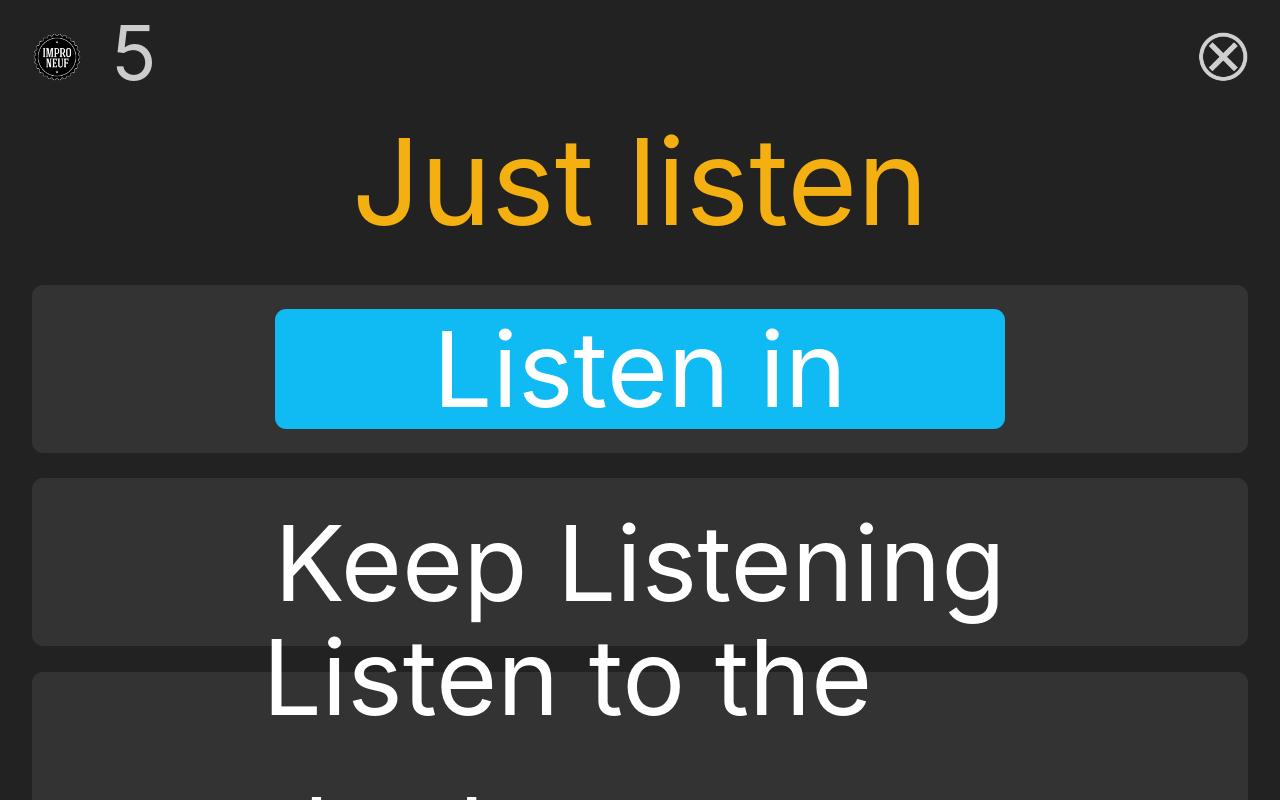
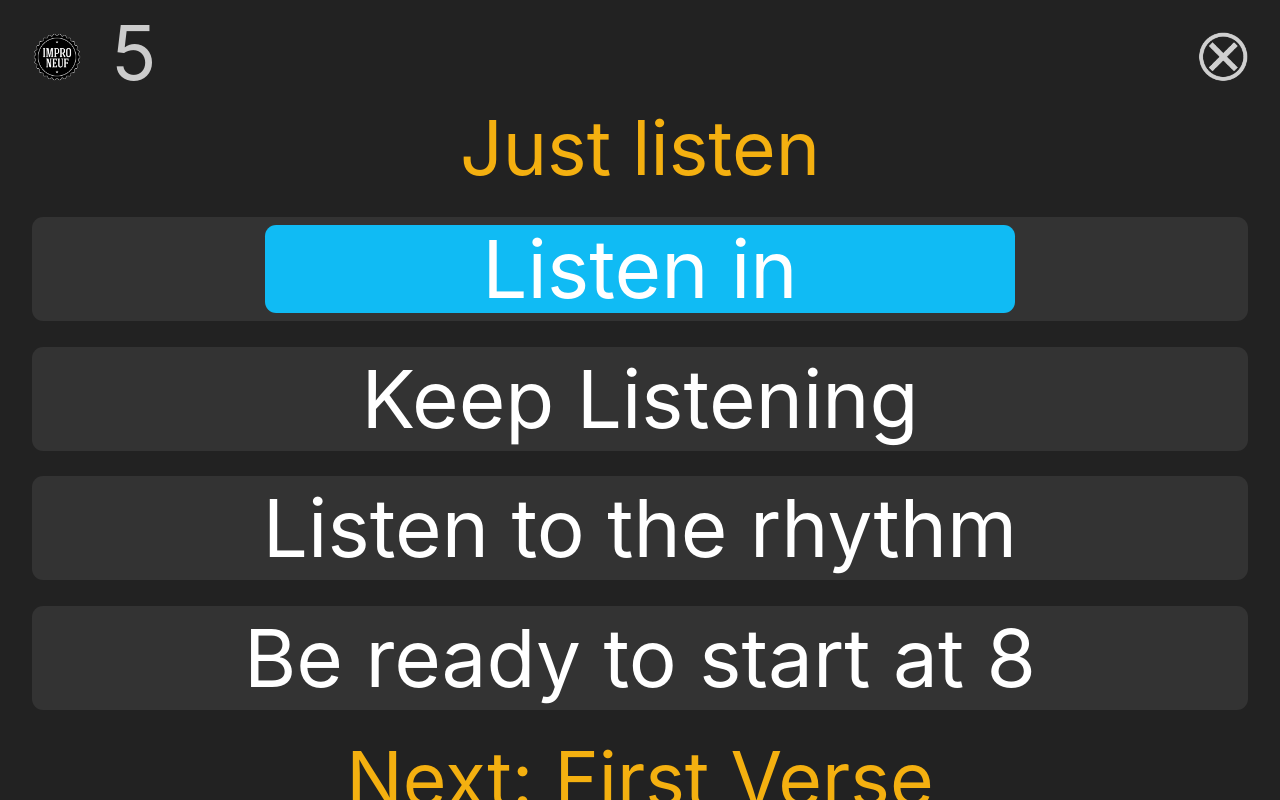
Before and after one commit to S0ulfire84/ImproNeuf.Songcraft, a Vue app: page / in a window 1280 px wide. Both pictures are taken after a click on the element 472 px from the left and 259 px from the top of the page. Shown: the top 800 px of the page. Built offline with nearby package versions, Linux system fonts and the light colour scheme; no server answers.

Commit message:
Bugfix - CSS fixes on text size

```diff
--- a/src/components/SongStructure.vue
+++ b/src/components/SongStructure.vue
@@ -1,18 +1,19 @@
 <template>
   <div class="song">
-    <div style="font-size: 8em" v-if="currentSectionIndex < sections.length">
+    <div style="font-size: 5em" v-if="currentSectionIndex < sections.length">
       {{ sections[currentSectionIndex].sectionName }}
     </div>
+    <div class="song-structure">
       <div class="phrase-container" v-for="(phrase, index) in phrases" :key="index">
         <div
           class="phrase-progress"
           :style="{
             width: phraseWidths[index] + '%',
             backgroundColor: shouldPlay ? phraseColors[index] : 'grey',
-          height: '50px',
           }"
         ></div>
         <div class="phrase-text">{{ phrase }}</div>
+      </div>
     </div>
     <div v-if="currentSectionIndex + 1 < sections.length" style="font-size: 5em">Next: {{ sections[currentSectionIndex + 1].sectionName }}</div>
   </div>
@@ -91,22 +92,30 @@ watch(
   width: 100%;
   justify-content: center;
   align-items: center;
-  padding: 1.5rem;
+  padding: 0.5rem;
   margin: 0.8rem 0;
   transition: width 1s linear;
   border-radius: 0.7rem;
 }
 
 .phrase-progress {
-  height: 100%;
   border-radius: 0.7rem;
-  padding-top: 7.5rem;
+  height: 11vh;
+}
+
+.song-structure {
+  display: flex;
+  flex-direction: column;
+  align-items: center;
+  justify-content: center;
+  width: 100%;
+  height: 80%;
 }
 
 .phrase-text {
   position: absolute;
   z-index: 1;
-  font-size: 7em;
-  padding: 2.5em;
+  font-size: 10vh;
+  display: inline;
 }
 </style>
```
Lines whose indentation alone changed are shown as unchanged.
